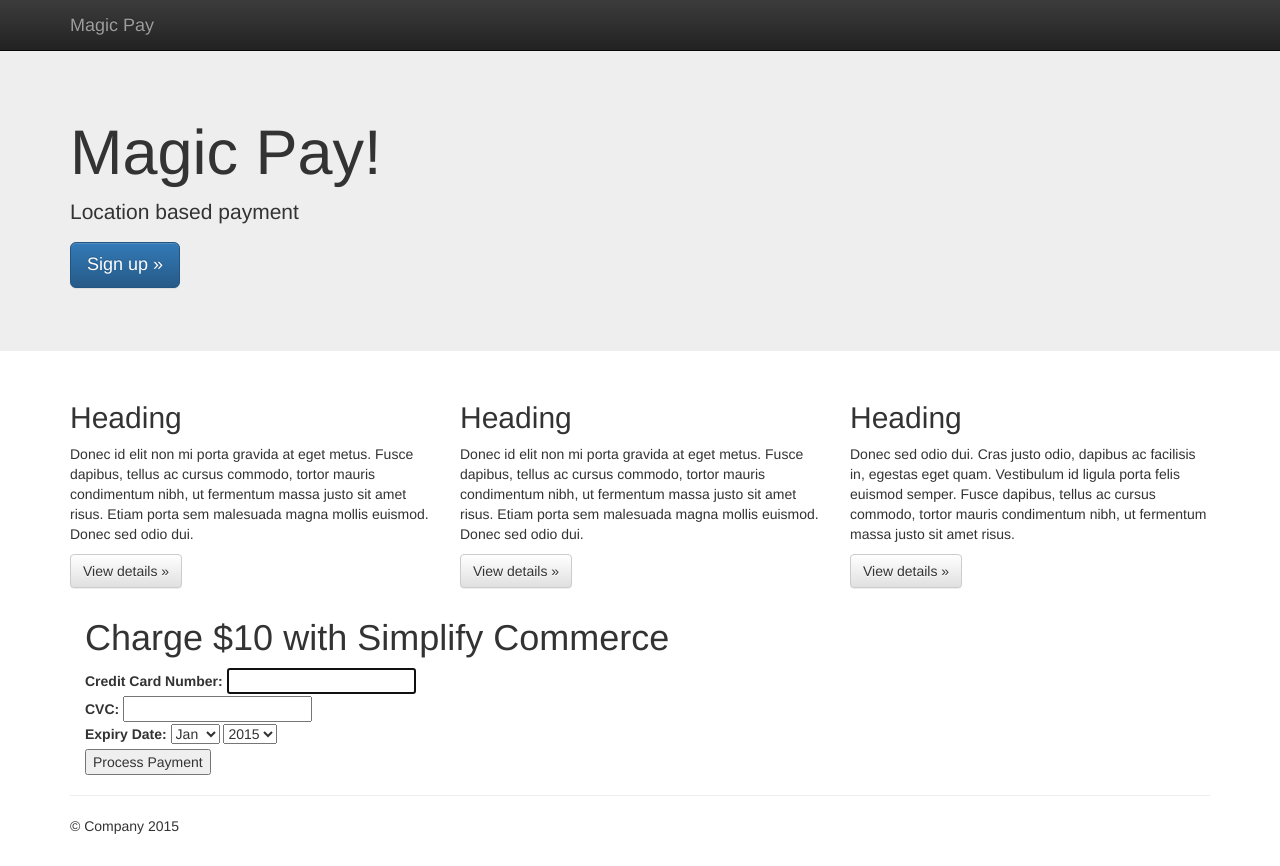
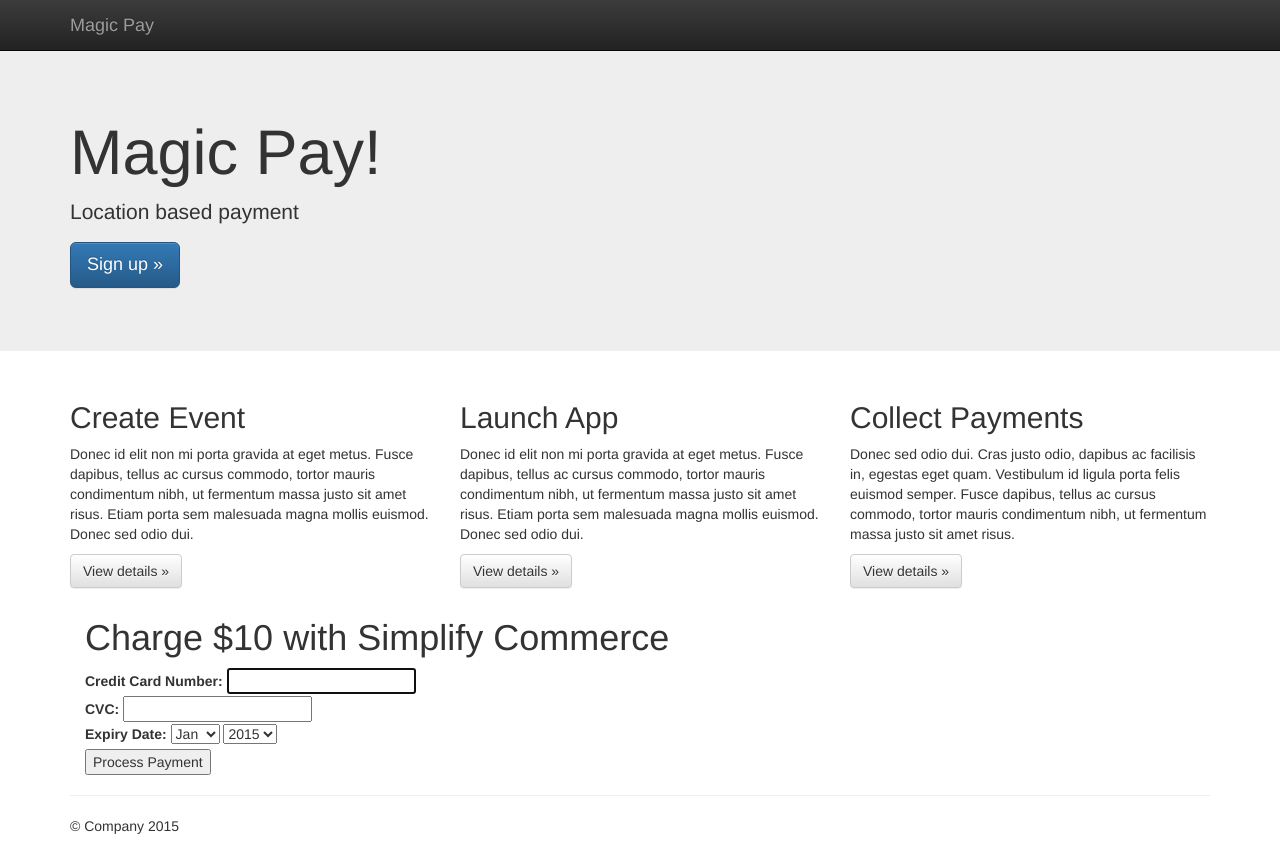
Before and after one commit to aladdine/MagicPay, a plain HTML site: page index.html in a window 1280 px wide. Drawn offline with nearby package versions, Linux system fonts and the light colour scheme.

Commit message:
added how to

```diff
--- a/index.html
+++ b/index.html
@@ -59,17 +59,17 @@
       <!-- Example row of columns -->
       <div class="row">
         <div class="col-md-4">
-          <h2>Heading</h2>
+          <h2>Create Event</h2>
           <p>Donec id elit non mi porta gravida at eget metus. Fusce dapibus, tellus ac cursus commodo, tortor mauris condimentum nibh, ut fermentum massa justo sit amet risus. Etiam porta sem malesuada magna mollis euismod. Donec sed odio dui. </p>
           <p><a class="btn btn-default" href="#" role="button">View details &raquo;</a></p>
         </div>
         <div class="col-md-4">
-          <h2>Heading</h2>
+          <h2>Launch App</h2>
           <p>Donec id elit non mi porta gravida at eget metus. Fusce dapibus, tellus ac cursus commodo, tortor mauris condimentum nibh, ut fermentum massa justo sit amet risus. Etiam porta sem malesuada magna mollis euismod. Donec sed odio dui. </p>
           <p><a class="btn btn-default" href="#" role="button">View details &raquo;</a></p>
        </div>
         <div class="col-md-4">
-          <h2>Heading</h2>
+          <h2>Collect Payments</h2>
           <p>Donec sed odio dui. Cras justo odio, dapibus ac facilisis in, egestas eget quam. Vestibulum id ligula porta felis euismod semper. Fusce dapibus, tellus ac cursus commodo, tortor mauris condimentum nibh, ut fermentum massa justo sit amet risus.</p>
           <p><a class="btn btn-default" href="#" role="button">View details &raquo;</a></p>
         </div>
```
